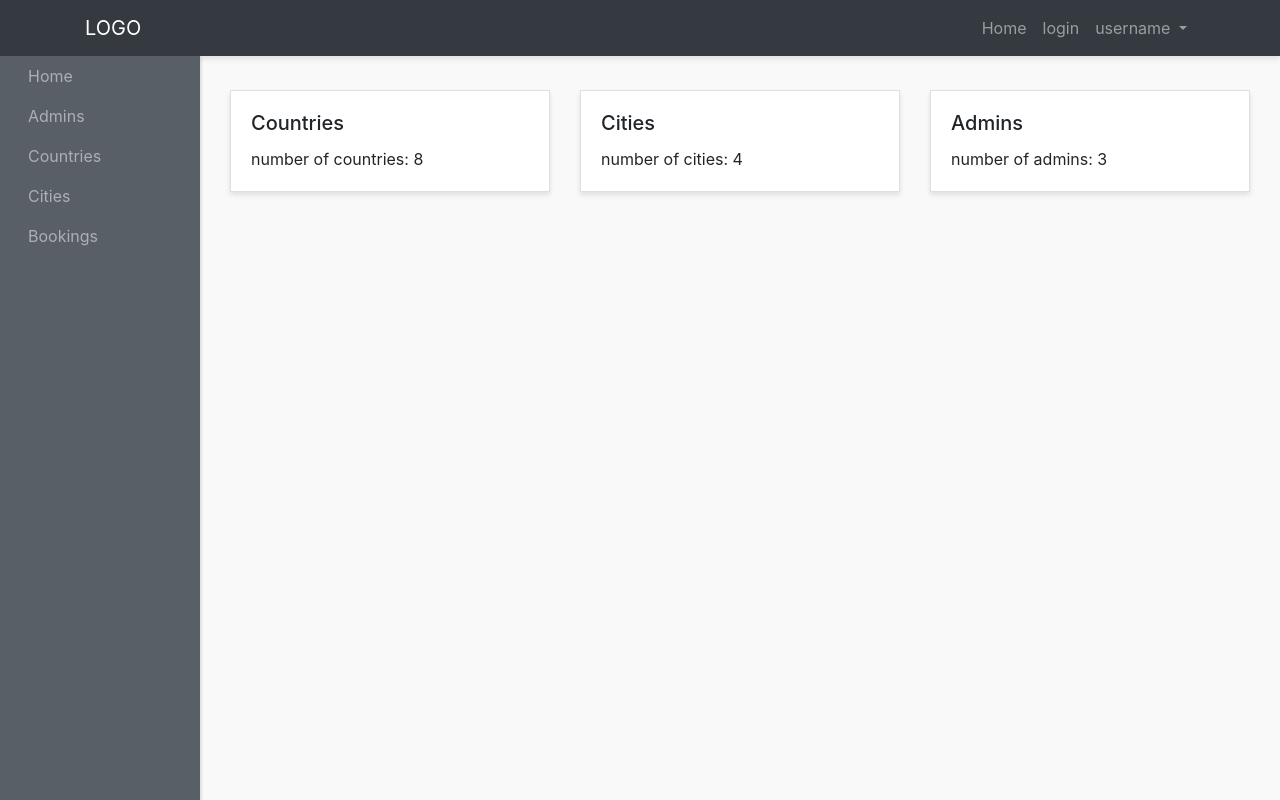
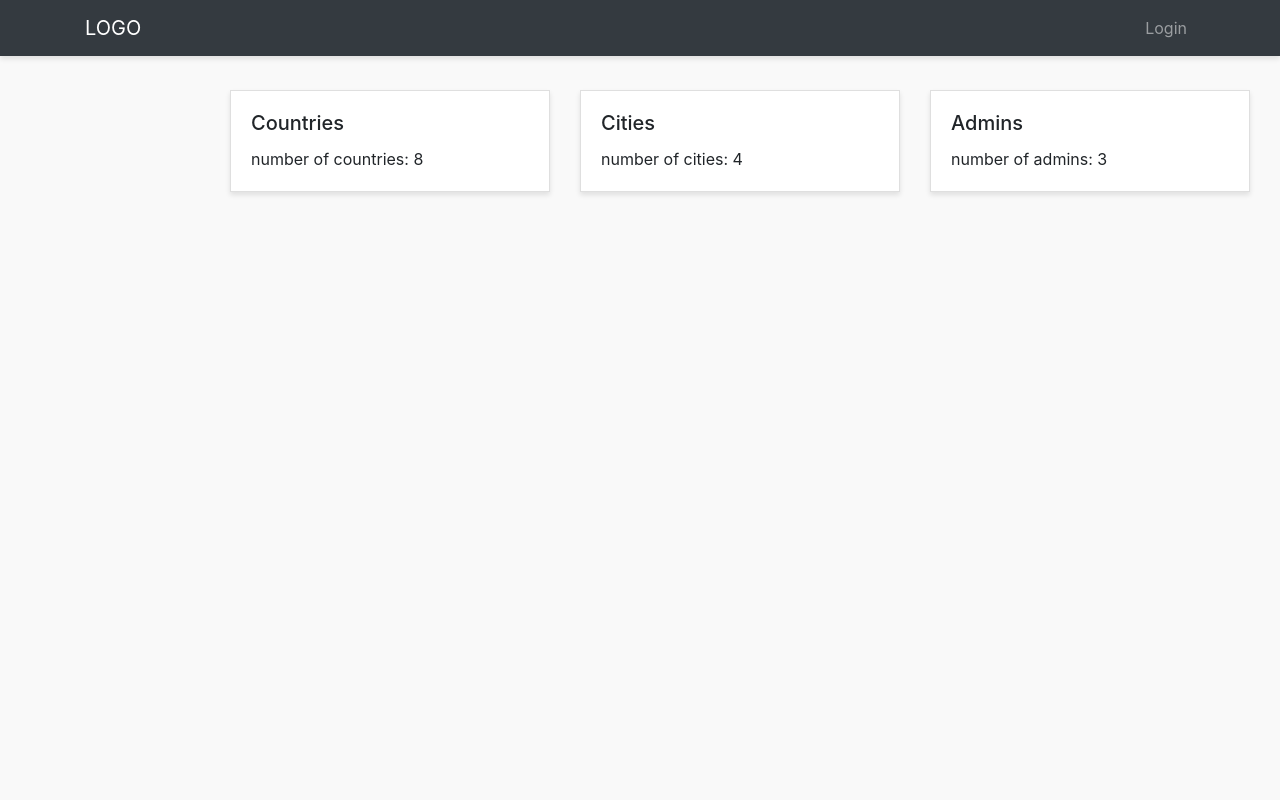
Before and after one commit to favouralgo/travel-management-app, a PHP site: page /wooxtravel/admin-panel/index.php in a window 1280 px wide. Run offline with PHP 8.4, Linux system fonts and the light colour scheme; some libraries are stand-ins or nearby versions.

Commit message:
Refactor login functionality and update admin panel layout

```diff
--- a/admin-panel/layout/header.php
+++ b/admin-panel/layout/header.php
@@ -25,43 +25,49 @@ define("ADMINURL", "http://localhost/wooxtravel/admin-panel/")
       </button>
 
       <div class="collapse navbar-collapse" id="navbarText">
+        <?php if(isset($_SESSION['adminname'])):?>
           <ul class="navbar-nav side-nav" >
             <li class="nav-item">
-            <a class="nav-link" style="margin-left: 20px;" href="index.html">Home
+              <a class="nav-link" style="margin-left: 20px;" href="index.php">Home
                 <span class="sr-only">(current)</span>
               </a>
             </li>
             <li class="nav-item">
-            <a class="nav-link" href="admins/admins.html" style="margin-left: 20px;">Admins</a>
+              <a class="nav-link" href="admins/admins.php" style="margin-left: 20px;">Admins</a>
             </li>
             <li class="nav-item">
-            <a class="nav-link" href="countries-admins/show-country.html" style="margin-left: 20px;">Countries</a>
+              <a class="nav-link" href="regions-admins/show-region.php" style="margin-left: 20px;">Regions</a>
             </li>
             <li class="nav-item">
-            <a class="nav-link" href="cities-admins/show-cities.html" style="margin-left: 20px;">Cities</a>
+              <a class="nav-link" href="cities-admins/show-cities.php" style="margin-left: 20px;">Cities</a>
             </li>
             <li class="nav-item">
-            <a class="nav-link" href="bookings-admins/show-bookings.html" style="margin-left: 20px;">Bookings</a>
+              <a class="nav-link" href="bookings-admins/show-bookings.php" style="margin-left: 20px;">Bookings</a>
             </li>
           </ul>
+        <?php endif;?>
         <ul class="navbar-nav ml-md-auto d-md-flex">
+        <?php if(!isset($_SESSION['adminname'])):?>
           <li class="nav-item">
-            <a class="nav-link" href="index.html">Home
+              <a class="nav-link" href="admins/login-admins.php">Login
+              </a>
+            </li>
+        <?php else : ?>
+          <li class="nav-item">
+            <a class="nav-link" href="index.php">Home
               <span class="sr-only">(current)</span>
             </a>
           </li>
-          <li class="nav-item">
-            <a class="nav-link" href="admins/login-admins.html">login
-            </a>
-          </li>
+
           <li class="nav-item dropdown">
             <a class="nav-link  dropdown-toggle" href="#" id="navbarDropdown" role="button" data-toggle="dropdown" aria-haspopup="true" aria-expanded="false">
-              username
+            <?php echo $_SESSION['adminname'];?>
             </a>
             <div class="dropdown-menu" aria-labelledby="navbarDropdown">
-              <a class="dropdown-item" href="#">Logout</a>
+              <a class="dropdown-item" href="<?php echo ADMINURL;?>/admins/logout.php">Logout</a>
 
           </li>
+        <?php endif;?>
 
 
         </ul>
```
Also changed, not shown: admin-panel/admin-actions/login_admin_action.php (+5 -11 lines), admin-panel/admins/logout.php (added, +16 -0 lines), admin-panel/regions-admins/create-country.php (renamed from admin-panel/countries-admins/create-country.php), admin-panel/regions-admins/show-region.php (renamed from admin-panel/countries-admins/show-country.php). Lines whose indentation alone changed are shown as unchanged.
